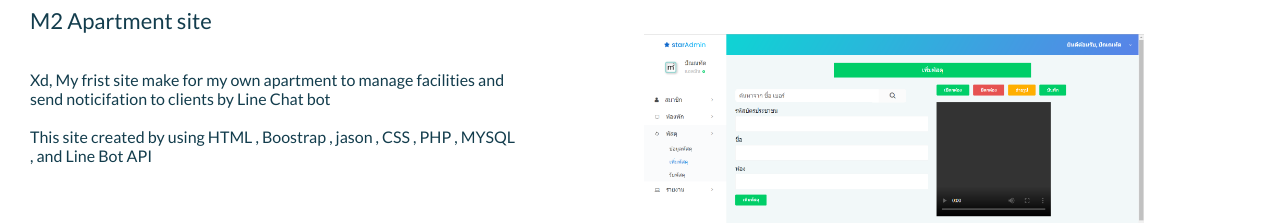
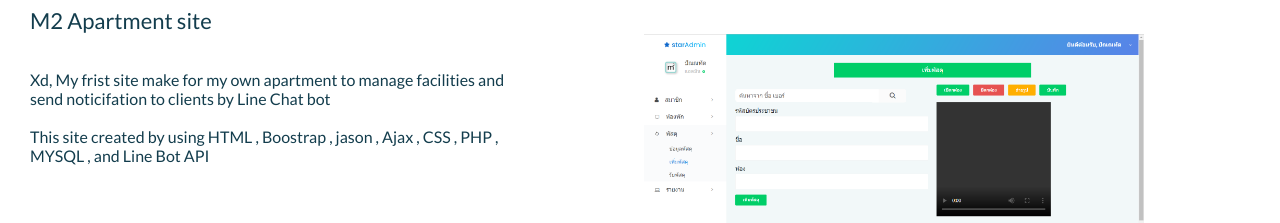
Before and after one commit to Yalzy/Pannathat.github.io, a plain HTML site: page bored.html in a window 1280 px wide. Shown: the part 179-402 px from the top of the page. Drawn offline with Linux system fonts and the light colour scheme.

Commit message:
Update bored.html

```diff
--- a/bored.html
+++ b/bored.html
@@ -49,7 +49,7 @@
                 Xd, My frist site make for my own apartment to manage facilities and send noticifation to clients by Line Chat bot
                     <br>
                     <br>
-                This site created by using HTML , Boostrap , jason , CSS , PHP , MYSQL , and Line Bot API
+                This site created by using HTML , Boostrap , jason , Ajax , CSS , PHP , MYSQL , and Line Bot API
 
 
             </div>
```
